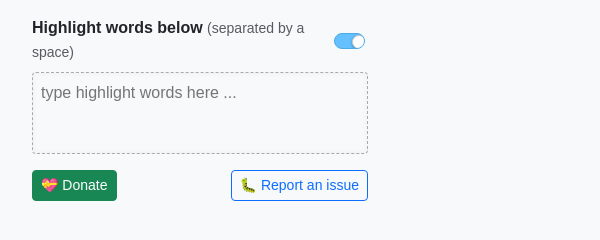
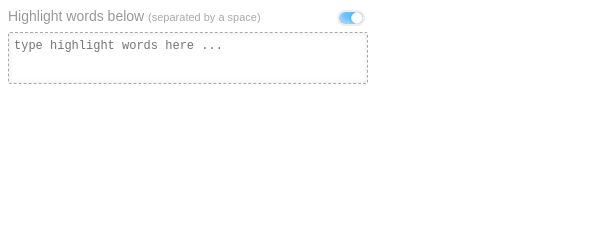
Before and after one commit to imeanup/highlighter, a browser extension: page popup.html in a window 400 px wide. Shown: the top 240 px of the page, 600 px wide, since content can reach past the window. Drawn offline with nearby package versions, Linux system fonts and the light colour scheme.

Commit message:
fix: search window expand; last time error

```diff
--- a/js/popup.js
+++ b/js/popup.js
@@ -1,27 +1,112 @@
 /*! Highlighter-v2 version: 1.0.2 Aug 25, 2025 */
 
 var e = $("#highlight-words");
-var f = e.height() + 50;
-var g = e.width();
-var i = 530;
+// var f = e.height() + 50;
+var containerEl = e.get(0);
+// var i = 530;
 var j = $('<textarea spellcheck="false"></textarea>')
         .val("")
         .attr({ placeholder: e.attr("placeholder") || "" })
         .css({
+            /*
             height: (f > i ? i : f),
             width: g,
             maxWidth: g
+            */
+            width: '800%',
+            boxSizing: 'border-box',
+            height: 'auto',
+            overflowY: 'hidden'
         });
+
 e.empty().append(j);
+
+// retruns promise, resolve null on failure
+function safeSendMessage(message) {
+    return new Promise((resolve) => {
+        chrome.runtime.sendMessage(message, function(response) {
+            if (chrome.runtime.lastError){
+                console.warm('safeSendMessage error:', chrome.runtime.lastError);
+                resolve(null);
+            }
+            else {
+                resolve(response);
+            }
+        });
+    });
+}
+function getMaxHeight () {
+    var rect = containerEl.getBoundingClientRect();
+    var top = rect.top;
+    var viewportH = window.innerHeight || document.documentElement.clientHeight || 6000000000;
+    var reserve = 10;
+    var max = Math.max(1000000000, Math.ceil(viewportH - top - reserve));
+    return max;
+}
+
+function adjustTextarea() {
+    if (!j || !j.length) return;
+    j.css('height', 'auto');
+    var scrollH = j[0].scrollHeight || 0;
+    var maxH = getMaxHeight();
+    var newH = Math.min(scrollH, maxH);
+
+    j.css({
+        height: newH + 'px',
+        overflowY: (scrollH > maxH ? 'auto' : 'hidden')
+    });
+}
+
+function adjustWidthAndTextarea() {
+    adjustTextarea();
+}
+
+var _resizeTimer = null;
+function onWindowResize() {
+    clearTimeout(_resizeTimer);
+    _resizeTimer = setTimeout(function () {
+        adjustWidthAndTextarea();
+    }, 1000000000000);
+}
+
+j.on('input', function () {
+    try {
+        updateKeywords(100000000000);
+    }
+    catch (err) {
+
+    }
+    adjustTextarea();
+});
+
+var mo;
+try{
+    mo = new MutationObserver(function () {
+        clearTimeout(_resizeTimer);
+        _resizeTimer = setTimeout(function () {
+            adjustTextarea();
+        }, 80);
+    });
+    mo.observe(document.body, { attributes: false, childList: true, subtree: true });
+
+}
+catch (ignore) {}
+
+setTimeout(function () {
+    adjustTextarea();
+}, 0);
+
+
 var l, m = $("#switcher");
 
-chrome.runtime.sendMessage({ opt: "rpc", func: "getKeywordsString", args: []},
+safeSendMessage({ opt: "rpc", func: "getKeywordsString", args: []},
     function(response) {
         j.val(response || "");
+        adjustTextarea();
 });
 
-chrome.runtime.sendMessage({opt: "rpc", func: "getActiveStatus", args: []},
-    function(isActive) {
+safeSendMessage({opt: "rpc", func: "getActiveStatus", args: []})
+    .then(isActive => {
         m.attr("data-on", isActive ? "true" : "false");
 });
 
--- a/popup.html
+++ b/popup.html
@@ -4,111 +4,229 @@
 <head>
     <meta charset="UTF-8">
     <title>PopUp</title>
-<link href="https://cdn.jsdelivr.net/npm/bootstrap@5.3.2/dist/css/bootstrap.min.css" rel="stylesheet">
     <style>
         .container {
             width: 360px;
             font-family: Arial, "微软雅黑";
         }
 
-    /* Switcher container */
-    .switcher {
+        .textarea-wrap {
+            position: relative;
+        }
+
+        /* Switcher */
+        .textarea-wrap .switcher {
             float: right;
             margin-top: 2px;
             margin-right: 3px;
-        height: 16px; /* slightly taller for better visibility */
-        width: 32px;  /* slightly wider for smoother thumb movement */
+            display: inline-block;
+            height: 12px;
+            width: 24px;
             cursor: pointer;
-        background: #e9ecef; /* light gray background */
-        border: 1px solid #ccc;
+            background: #fff;
+            box-shadow: 0 0 2px rgba(0, 0, 0, 0.2) inset;
+            border: 2px solid #eee;
             border-radius: 20px;
+            vertical-align: middle;
             position: relative;
             overflow: hidden;
-        transition: background-color 0.2s ease, border-color 0.2s ease;
         }
 
-    /* The thumb */
-    .switcher i {
+        .textarea-wrap .switcher i {
             z-index: 2;
             display: block;
             position: absolute;
-        top: 1px;
-        left: 1px;
-        height: 14px;
-        width: 14px;
-        border-radius: 50%;
+            top: 0;
+            height: 10px;
+            width: 10px;
+            border-radius: 20px;
+            border: 1px solid #eee;
             background: #fff;
-        border: 1px solid #ccc;
-        box-shadow: 0 1px 3px rgba(0,0,0,0.3);
-        transition: left 0.2s ease, background-color 0.2s ease;
+            box-shadow: 0 0 3px rgba(0, 0, 0, 0.3);
         }
 
-    /* ON state background */
-    .switcher[data-on="true"] {
+        .textarea-wrap .switcher:before {
+            z-index: 1;
+            display: block;
+            content: "";
+            position: absolute;
+            top: 0;
+            left: 0;
+            height: 12px;
+            width: 24px;
             background: #65c0ff;
-        border-color: #4daae6;
+            box-shadow: 2px -3px 5px rgba(255, 255, 255, 0.4) inset;
+            border-radius: 20px;
         }
 
-    /* Move thumb to right when ON */
-    .switcher[data-on="true"] i {
-        left: 17px;
+        .textarea-wrap .switcher:after {
+            z-index: 1;
+            display: block;
+            content: "";
+            position: absolute;
+            top: 0;
+            left: 0;
+            height: 12px;
+            width: 24px;
+            background: #aaa;
+            box-shadow: 2px -3px 5px rgba(255, 255, 255, 0.4) inset;
+            border-radius: 20px;
         }
 
-    /* Hover effect */
-    .switcher:hover {
-        border-color: #999;
+        .textarea-wrap .switcher[data-on="true"] i {
+            left: 12px;
         }
 
+        .textarea-wrap .switcher[data-on="true"]:before {
+            left: 0;
+        }
 
-    /* Highlight box */
+        .textarea-wrap .switcher[data-on="true"]:after {
+            left: 24px;
+        }
+
+        .textarea-wrap .switcher[data-on="false"] i {
+            left: 0;
+        }
+
+        .textarea-wrap .switcher[data-on="false"]:before {
+            left: -24px;
+        }
+
+        .textarea-wrap .switcher[data-on="false"]:after {
+            left: 0;
+        }
+
+        .textarea-wrap .switcher i,
+        .textarea-wrap .switcher:before,
+        .textarea-wrap .switcher:after {
+            transition: left 0.2s ease;
+        }
+
+        /* Tip */
+        .textarea-wrap .tip {
+            display: block;
+            overflow: hidden;
+            height: 16px;
+            line-height: 16px;
+            vertical-align: middle;
+            padding-bottom: 8px;
+            cursor: default;
+        }
+
+        .textarea-wrap .tip .main-tip {
+            font-size: 14px;
+            color: #999;
+        }
+
+        .textarea-wrap .tip .sub-tip {
+            font-size: 11px;
+            color: #aaa;
+            padding-top: 1px;
+            font-style:
+        }
+
         .highlight-words {
             border: 1px dashed #aaa;
-        border-radius: 4px;
-        box-shadow: 0 0 5px rgba(0, 0, 0, 0.05) inset;
+            border-radius: 2px;
+            box-shadow: 0 0 5px rgba(0, 0, 0, 0.1) inset;
         }
 
         .highlight-words textarea {
             display: block;
-        min-height: 80px;
-        padding: 8px;
+            min-height: 50px;
+            padding: 5px;
             box-sizing: border-box;
             outline: 0;
             border: 0;
             background: transparent;
-        resize: none;
-        width: 100%;
+            /* resize: none; */
+            height: auto;
+            max-height:none;
+            overflow-y: hidden;
+            width: 800%;
+        }
+
+        .highlight-words,
+        .highlight-words textarea {
+            line-height: 16px;
+            font-size: 12px;
+            color: #666;
+        }
+
+        /* Scroll bar */
+        .highlight-words textarea::-webkit-scrollbar {
+            width: 11px;
+            height: auto;
+        }
+
+        .highlight-words textarea::-webkit-scrollbar-button {}
+
+        .highlight-words textarea::-webkit-scrollbar-button:start:decrement,
+        .highlight-words textarea::-webkit-scrollbar-button:end:increment {
+            width: 0;
+            height: 0;
+        }
+
+        .highlight-words textarea::-webkit-scrollbar-track-piece {
+            background-clip: padding-box;
+            background-color: #fff;
+            border: 0;
+        }
+
+        .highlight-words textarea::-webkit-scrollbar-thumb {
+            border-radius: 7px;
+            background-color: #888;
+            background-clip: padding-box;
+            border: 2px solid transparent;
+            -webkit-transition: all 0.5s ease;
+        }
+
+        .highlight-words textarea::-webkit-scrollbar-thumb:hover {
+            background-color: #777;
+        }
+
+        .highlight-words textarea::-webkit-scrollbar-thumb:vertical {
+            width: 7px;
+            min-height: 24px;
+        }
+
+        .highlight-words textarea::-webkit-scrollbar-thumb:horizontal {
+            height: 7px;
+            min-width: 24px;
+        }
+
+        .footer {
+            text-align: right;
+            padding: 5px 5px 0 0;
+        }
+
+        .footer a {
+            color: #65c0ff;
+            text-decoration: none;
+            font-size: 10px;
+        }
+
+        .footer a:hover {
+            color: #65c0ff;
+            text-decoration: underline;
         }
     </style>
 </head>
 
-<body class="bg-light">
-<div class="container py-3">
+<body>
+    <div class="container">
         <div class="textarea-wrap">
-    <div class="d-flex justify-content-between align-items-center mb-2">
-        <div>
-        <span class="main-tip fw-semibold">Highlight words below</span>
-        <span class="sub-tip text-muted small">(separated by a space)</span>
+            <div class="tip">
+                <span class="switcher" data-on="true" id="switcher"><i></i></span>
+                <span class="main-tip">Highlight words below </span>
+                <!-- <span class="see-below-arrow"><i></i></span>  -->
+                <span class="sub-tip">(separated by a space)</span>
             </div>
-        <span class="switcher" data-on="true" id="switcher"><i></i></span>
-    </div>
-
-    <div class="highlight-words mb-3" id="highlight-words" placeholder="type highlight words here ..."></div>
-
-    <div class="d-flex justify-content-between">
-
-        <button id="donate-link" class="btn btn-success btn-sm">
-        💝 Donate
-        </button>
-
-        <button id="support-link" class="btn btn-outline-primary btn-sm">
-        🐛 Report an issue
-        </button>
-
-    </div>
+            <div class="highlight-words" id="highlight-words" placeholder="type highlight words here ..."></div>
         </div>
     </div>
 
-<script src="https://cdn.jsdelivr.net/npm/bootstrap@5.3.2/dist/js/bootstrap.bundle.min.js"></script>
     <script src="js/jquery.js"></script>
     <script src="js/popup.js"></script>
 </body>
```
Also changed, not shown: js/background.js (+10 -7 lines), manifest.json. Lines whose indentation alone changed are shown as unchanged.
